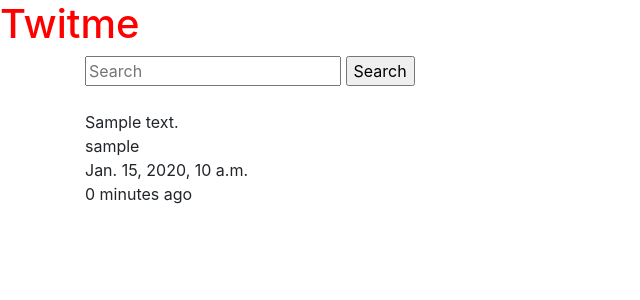
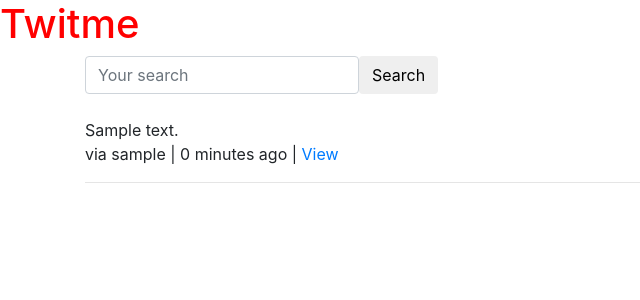
Before and after one commit to oalberto96/Tweetme, a Django app: page /tweet/ in a window 1280 px wide. Shown: the top 300 px of the page, without its empty margins (0-640 px from the left). Run offline with Django 3.2, Linux system fonts and the light colour scheme; tables that the repository leaves empty hold one stand-in row (values such as "Sample post"); some libraries are stand-ins or nearby versions.

Commit message:
bootstotstrap media object for list view

```diff
--- a/src/tweets/templates/tweets/search_form.html
+++ b/src/tweets/templates/tweets/search_form.html
@@ -1,4 +1,10 @@
-<form method="GET" action='{% url "tweet:list" %}'>
-	<input type="text" name="q" placeholder="Search" value='{{ request.GET.q }}'>
-	<input type="submit" value="Search">
-</form>
+<div class='row'>
+    <div class='col-sm-12 text-center'>
+        <form class="form-inline" method='GET' action='{% url "tweet:list" %}'>
+                <div class="form-group">
+                    <input class="form-control" type='text' name='q' placeholder='Your search' value='{{ request.GET.q }}'/>
+                	<input class="btn btn-default" type='submit' value='Search'/>
+                </div>
+        </form>
+    </div>
+</div>
--- a/src/tweets/templates/tweets/tweet_list.html
+++ b/src/tweets/templates/tweets/tweet_list.html
@@ -1,18 +1,35 @@
 {% extends "base.html" %}
 
+
 {% block content %}
-	{% include "tweets/search_form.html" %}
-	<br/>
+
+    <div class='row'>
+        <div class='col-sm-8 col-sm-offset-2'>
+             {% include "tweets/search_form.html" %}<br/>
         {% for object in object_list %}
-		{{ object.content }} <br/>
-		{{ object.user }} <br/>
-		{{ object.timestamp }} <br/>
-		{{ object.timestamp|timesince }} ago<br/>
+            <div class="media">
+                  <div class="media-left">
+                    <a href="#">
+                      {% if object.image %}
+                        <img class="media-object" src="..." alt="...">
+                     {% endif %}
+                    </a>
+                  </div>
+                  <div class="media-body">
+                    {{ object.content }}<br/>
+                    via {{ object.user }} | {{ object.timestamp|timesince }} ago | <a href='{{ object.get_absolute_url }}'>View</a>
+                  </div>
+            </div>
+            <hr/>
         {% empty %}
             {% if request.GET.q %}
-			<p>No tweets found</p>
+             <p>No tweets found.</p>
             {% else %}
-			<p>No tweets yet</p>
+            <p>No tweets yet.</p>
             {% endif %}
         {% endfor %}
+
+        </div>
+    </div>
+
 {% endblock content %}
```
Lines whose indentation alone changed are shown as unchanged.
